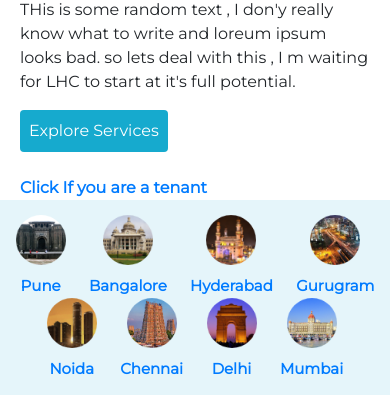
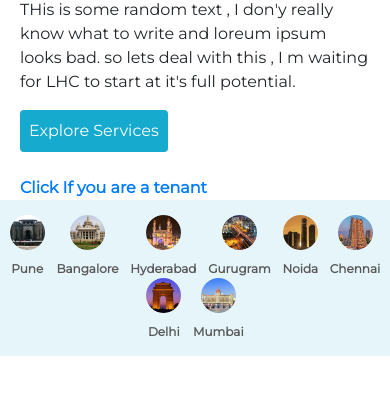
Before and after one commit to siddharth-mourya/HouseWise-Design, a plain HTML site: page index.html in a window 390 px wide. Shown: the part 437-844 px from the top of the page. Drawn offline with nearby package versions, Linux system fonts and the light colour scheme.

Commit message:
changed city baner

```diff
--- a/index.html
+++ b/index.html
@@ -3,7 +3,7 @@
 <head>
     <meta charset="UTF-8">
     <meta name="viewport" content="width=device-width, initial-scale=1.0">
-    <title>Document</title>
+    <title>HouseWise</title>
 
     <link rel="stylesheet" href="https://maxcdn.bootstrapcdn.com/bootstrap/4.0.0/css/bootstrap.min.css" integrity="sha384-Gn5384xqQ1aoWXA+058RXPxPg6fy4IWvTNh0E263XmFcJlSAwiGgFAW/dAiS6JXm" crossorigin="anonymous">
     <script src="https://code.jquery.com/jquery-3.2.1.slim.min.js" integrity="sha384-KJ3o2DKtIkvYIK3UENzmM7KCkRr/rE9/Qpg6aAZGJwFDMVNA/GpGFF93hXpG5KkN" crossorigin="anonymous"></script>
--- a/static/css/index.css
+++ b/static/css/index.css
@@ -200,14 +200,15 @@ nav .navbar-toggler
     flex-wrap: wrap;
     flex-direction: column;
 }
-.city   a
-{
-    margin-top: 10px;
-}
 .city img
 {
     max-width: 50px;
     max-height: 50px;
+}
+.city   a
+{
+    color: rgb(88, 88, 88);
+    margin-top: 10px;
 }
 
 /* ------------------- media queries ---------------------------*/
@@ -224,6 +225,23 @@ nav .navbar-toggler
         margin-left: 0 !important;
 
         padding-left: 0 !important;
+    }
+
+    /*     cities banner      */
+    .city
+    {
+        margin: 0 2%;
+        font-size: 12px;
+        font-weight: bold;
+        display: flex;
+        align-items: center;
+        flex-wrap: wrap;
+        flex-direction: column;
+    }
+    .city img
+    {
+        max-width: 40px;
+        max-height: 40px;
     }
 }
 
@@ -298,6 +316,22 @@ nav .navbar-toggler
         font-weight: normal;
     }
 
+    /*     cities banner      */
+    .city
+    {
+        margin: 0 1.5%;
+        font-size: 12px;
+        font-weight: bold;
+        display: flex;
+        align-items: center;
+        flex-wrap: wrap;
+        flex-direction: column;
+    }
+    .city img
+    {
+        max-width: 35px;
+        max-height: 35px;
+    }
 }
 
 @media (max-width: 576px)
```
